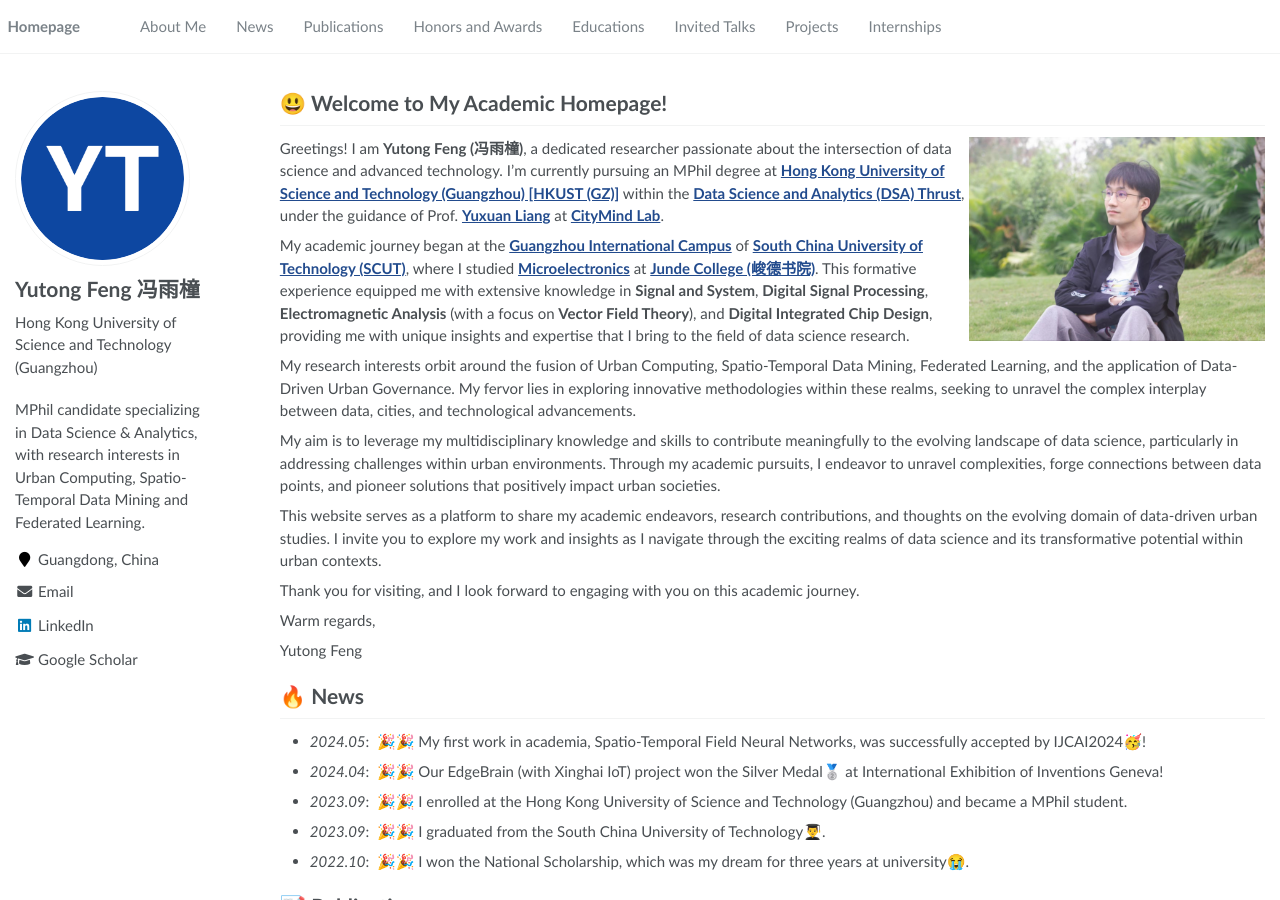
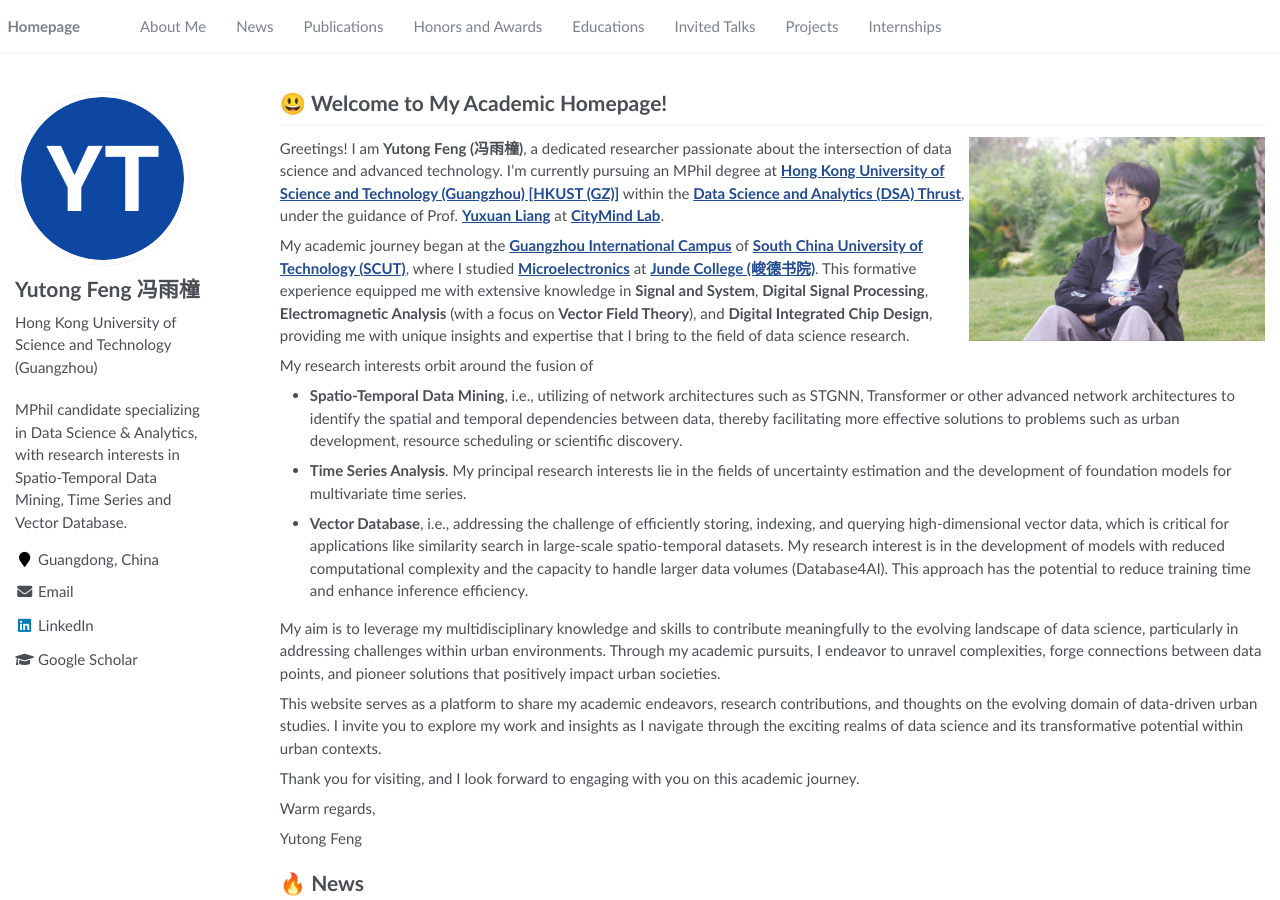
Before and after one commit to Yutong-Feng/yutong-feng.github.io, a Jekyll site: the page built from _pages/about.md, in a window 1280 px wide and 900 px high. Built offline with Jekyll 4.4.1, drawn with Linux system fonts in a browser that asks for light colours.

Commit message:
change the description of my research interests and the paper's link.

```diff
--- a/_config.yml
+++ b/_config.yml
@@ -7,7 +7,7 @@
 
 # Site Settings
 title                    : "Yutong Feng"
-description              : "MPhil candidate specializing in Data Science & Analytics, with research interests in Urban Computing, Spatio-Temporal Data Mining and Federated Learning."
+description              : "MPhil candidate specializing in Data Science & Analytics, with research interests in Spatio-Temporal Data Mining, Time Series and Vector Database."
 repository               : "Yutong-Feng/yutong-feng.github.io"
 google_scholar_stats_use_cdn : true
 
--- a/_pages/about.md
+++ b/_pages/about.md
@@ -25,7 +25,12 @@ Greetings! I am **Yutong Feng (冯雨橦)**, a dedicated researcher passionate a
 
 My academic journey began at the [**Guangzhou International Campus**](https://www2.scut.edu.cn/gzic/) of [**South China University of Technology (SCUT)**](https://www.scut.edu.cn/new/), where I studied [**Microelectronics**](https://www2.scut.edu.cn/microelectronics/main.htm) at [**Junde College (峻德书院)**](https://www2.scut.edu.cn/jdsy/main.htm). This formative experience equipped me with extensive knowledge in **Signal and System**, **Digital Signal Processing**, **Electromagnetic Analysis** (with a focus on **Vector Field Theory**), and **Digital Integrated Chip Design**, providing me with unique insights and expertise that I bring to the field of data science research.
 
-My research interests orbit around the fusion of Urban Computing, Spatio-Temporal Data Mining, Federated Learning, and the application of Data-Driven Urban Governance. My fervor lies in exploring innovative methodologies within these realms, seeking to unravel the complex interplay between data, cities, and technological advancements.
+My research interests orbit around the fusion of
+- **Spatio-Temporal Data Mining**, i.e., utilizing of network architectures such as STGNN, Transformer or other advanced network architectures to identify the spatial and temporal dependencies between data, thereby facilitating more effective solutions to problems such as urban development, resource scheduling or scientific discovery.
+- **Time Series Analysis**. My principal research interests lie in the fields of uncertainty estimation and the development of foundation models for multivariate time series.
+- **Vector Database**, i.e., addressing the challenge of efficiently storing, indexing, and querying high-dimensional vector data, which is critical for applications like similarity search in large-scale spatio-temporal datasets. My research interest is in the development of models with reduced computational complexity and the capacity to handle larger data volumes (Database4AI). This approach has the potential to reduce training time and enhance inference efficiency.
+
+<!-- My fervor lies in exploring innovative methodologies within these realms, seeking to unravel the complex interplay between data, cities, and technological advancements. -->
 
 My aim is to leverage my multidisciplinary knowledge and skills to contribute meaningfully to the evolving landscape of data science, particularly in addressing challenges within urban environments. Through my academic pursuits, I endeavor to unravel complexities, forge connections between data points, and pioneer solutions that positively impact urban societies.
 
@@ -57,7 +62,7 @@ Yutong Feng
 🎂 **My First Publication in Academia!** 🥳
 
 <!-- [Spatio-Temporal Field Neural Networks for Air Quality Inference](https://openaccess.thecvf.com/content_cvpr_2016/papers/He_Deep_Residual_Learning_CVPR_2016_paper.pdf) -->
-[Spatio-Temporal Field Neural Networks for Air Quality Inference](https://github.com/Yutong-Feng/STFNN)
+[Spatio-Temporal Field Neural Networks for Air Quality Inference](https://arxiv.org/pdf/2403.02354)
 
 **Yutong Feng**, Qiongyan Wang, Yutong Xia, Junlin Huang, Siru Zhong, Yuxuan Liang<sup>*</sup>
 
@@ -67,7 +72,7 @@ Yutong Feng
 </div>
 </div>
 ## Content
-- [Spatio-Temporal Field Neural Networks for Air Quality Inference](https://github.com), **IJCAI 2024**
+- [Spatio-Temporal Field Neural Networks for Air Quality Inference](https://arxiv.org/pdf/2403.02354), **IJCAI 2024**
 
 # 🏆 Honors and Awards
 - *2024.04* Silver Medal at International Exhibition of Inventions Geneva.
```
